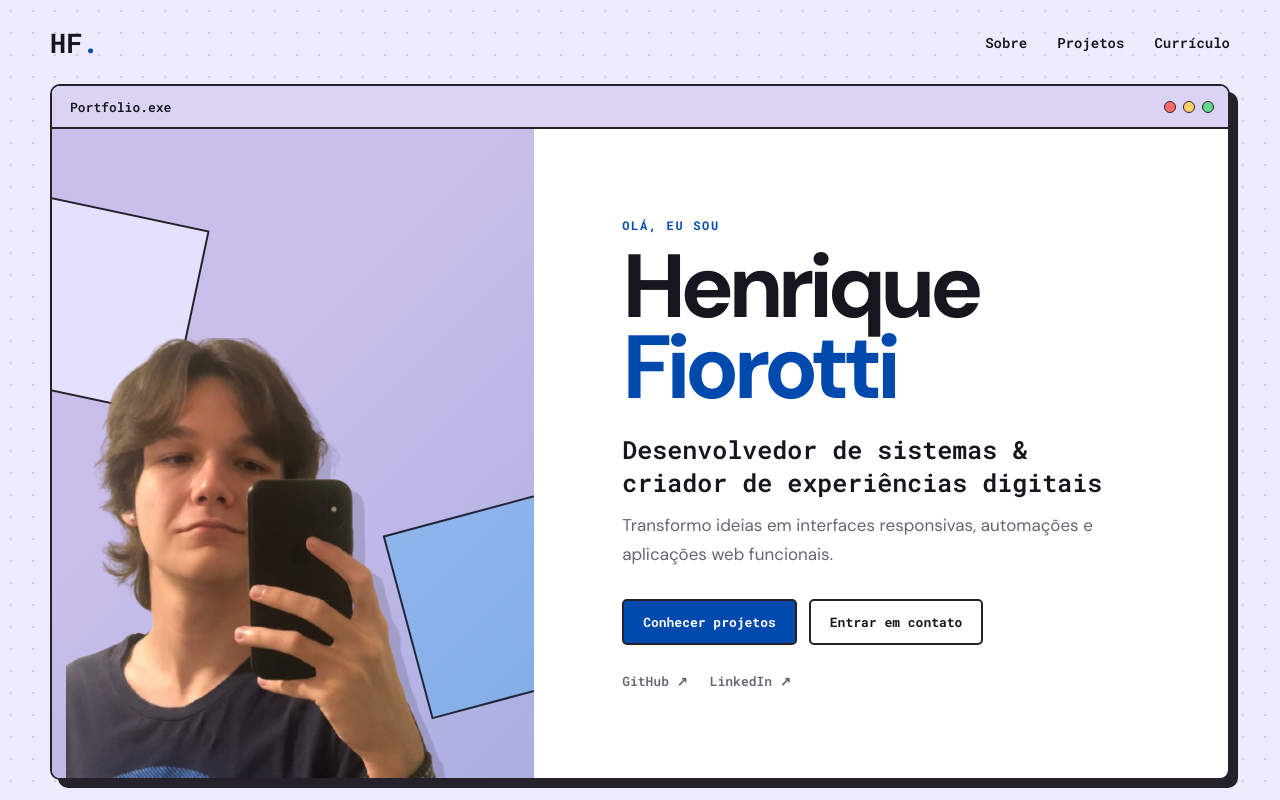
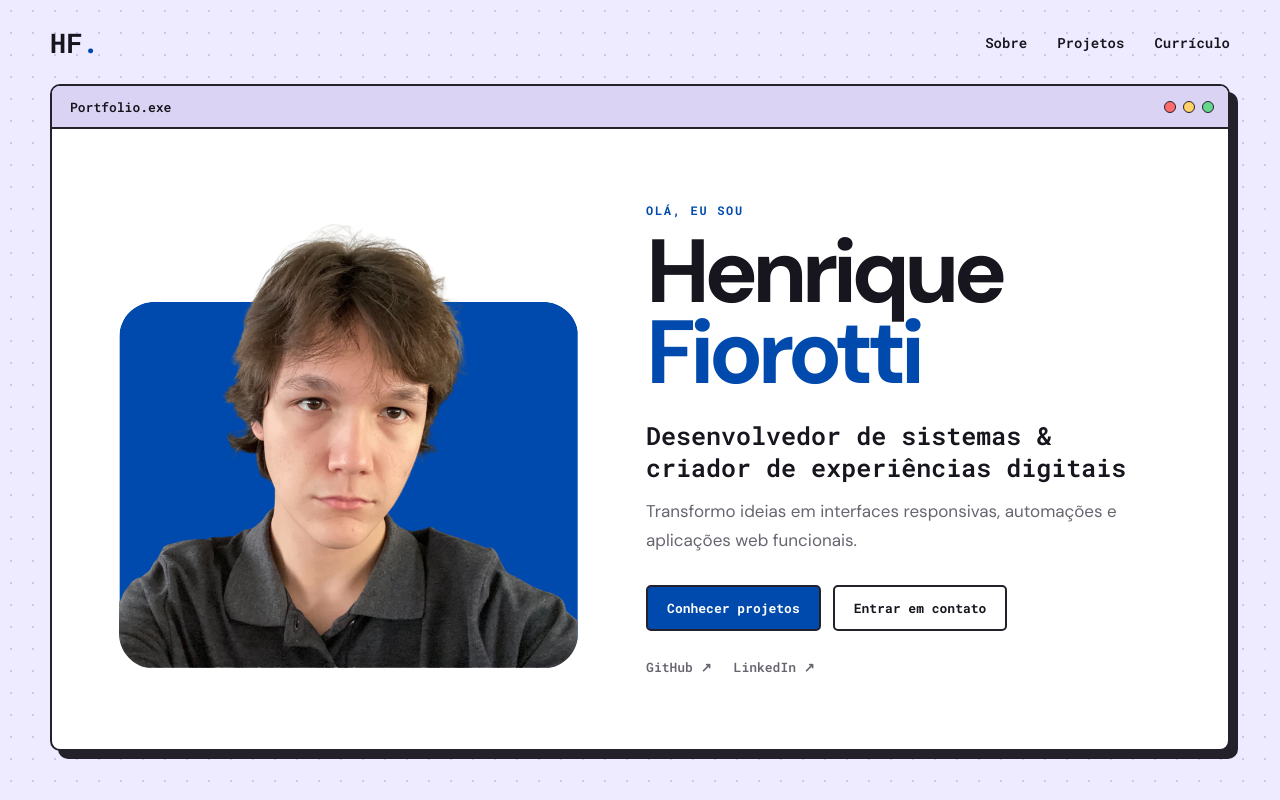
Before and after one commit to Henrique-Fiorotti/Portfolio_Henrique, a Next.js app: page / in a window 1280 px wide. Shown: the top 800 px of the page. Built offline with nearby package versions, Linux system fonts and the light colour scheme.

Commit message:
style: Changing images

```diff
--- a/app/globals.css
+++ b/app/globals.css
@@ -1,4 +1,5 @@
 @import url('https://fonts.googleapis.com/css2?family=DM+Sans:wght@400;500;600;700&family=Roboto+Mono:wght@400;500;600;700&display=swap');
+@import "tailwindcss";
 
 :root { --ink:#17151d; --muted:#696570; --blue:#004aad; --lavender:#eeeaff; --panel:#fff; --line:#24212b; --shadow:8px 8px 0 #24212b; }
 * { box-sizing:border-box; }
@@ -17,12 +18,12 @@ button { font:inherit; }
 .windowBar { height:43px; padding:0 14px 0 18px; display:flex; align-items:center; justify-content:space-between; border-bottom:2px solid var(--line); background:#dad3f4; }
 .windowTitle { font:600 13px 'Roboto Mono'; }
 .windowControls { display:flex; gap:7px; }.windowControls i { width:12px; height:12px; border:1.5px solid var(--line); border-radius:50%; background:#ff6b6b; }.windowControls i:nth-child(2){background:#ffd166}.windowControls i:nth-child(3){background:#65d68b}
-.hero { min-height:620px; display:grid; grid-template-columns:.82fr 1.18fr; }
-.portrait { position:relative; display:flex; align-items:flex-end; justify-content:center; overflow:hidden; background:#c9bfea; }
-.portrait::after { content:""; position:absolute; inset:0; background:linear-gradient(135deg,transparent 40%,rgba(0,74,173,.15)); }
-.portrait img { position:relative; z-index:2; width:min(94%,510px); max-height:590px; object-fit:contain; object-position:bottom; filter:drop-shadow(12px 10px 0 rgba(0,0,0,.13)); }
+.hero { min-height:620px; padding:clamp(36px,5vw,72px); display:grid; grid-template-columns:minmax(280px,.9fr) minmax(320px,1fr); align-items:center; justify-items:center; column-gap:clamp(32px,5vw,72px); }
+.portrait { position:relative; width:100%; display:flex; align-items:center; justify-content:center; overflow:hidden; background:transparent; }
+.portrait::after { content:none; }
+.portrait img { position:relative; z-index:2; width:min(100%,480px); max-height:460px; object-fit:contain; object-position:center; filter:none; }
 .portraitSquare { position:absolute; width:190px; height:190px; border:2px solid var(--line); transform:rotate(12deg); background:#e6e0ff; }.portraitSquare.one{left:-50px;top:80px}.portraitSquare.two{right:-60px;bottom:80px;transform:rotate(-15deg);background:#99bdf0}
-.heroContent { padding:clamp(42px,7vw,88px); display:flex; flex-direction:column; justify-content:center; }
+.heroContent { width:100%; max-width:560px; padding:0; display:flex; flex-direction:column; justify-content:center; }
 .eyebrow { margin:0 0 14px; font:700 12px 'Roboto Mono'; letter-spacing:.14em; text-transform:uppercase; }
 .hero h1 { margin:0; font:700 clamp(48px,7vw,92px)/.9 'DM Sans'; letter-spacing:-.065em; }.hero h1 span{color:var(--blue)}
 .role { max-width:600px; margin:26px 0 12px; font:600 clamp(18px,2vw,25px)/1.3 'Roboto Mono'; }
@@ -42,7 +43,7 @@ button { font:inherit; }
 .projectContent { flex:1;padding:30px;display:flex;flex-direction:column}.projectContent h3{margin:0;font-size:clamp(27px,3vw,38px);line-height:1}.projectSubtitle{color:var(--accent);font:600 14px 'Roboto Mono';}.projectContent>div:first-child>p:last-child{color:var(--muted);line-height:1.65}.projectSkills{margin-top:auto;padding-top:20px}.projectActions{margin-top:24px}.projectActions .primary{background:var(--accent)}
 .footer { padding-bottom:30px; }.footerContent { padding:clamp(32px,6vw,70px); display:grid; grid-template-columns:2fr 1fr; gap:70px; background:#17151d; color:white; }.footerContent .eyebrow{color:#9ec7ff}.footerEmail{display:inline-block;margin-top:25px;color:#bcd6ff;font:500 clamp(14px,2vw,20px) 'Roboto Mono';word-break:break-all}.footerLinks{display:grid;grid-template-columns:1fr 1fr;gap:18px;align-content:center;font:500 14px 'Roboto Mono'}.footerLinks a:hover{color:#9ec7ff}.copyright{text-align:center;margin:25px 0 0;color:var(--muted);font:500 12px 'Roboto Mono'}
 .resumePage{min-height:100vh;padding:45px 20px;background:#e9e7ed}.resumeToolbar,.resume{width:min(900px,100%);margin-inline:auto}.resumeToolbar{margin-bottom:18px;display:flex;justify-content:space-between;font:600 13px 'Roboto Mono'}.printHint{border:0;background:none;color:var(--muted)}.resume{padding:clamp(30px,7vw,75px);background:white;box-shadow:0 12px 45px #24212b25}.resumeHeader{display:flex;justify-content:space-between;gap:30px;padding-bottom:30px;border-bottom:3px solid var(--blue)}.resumeHeader p{margin:0;color:var(--blue);font:600 12px 'Roboto Mono';text-transform:uppercase}.resumeHeader h1{margin:8px 0 0;font-size:clamp(35px,6vw,57px);line-height:1}.resumeHeader address{display:flex;flex-direction:column;gap:8px;text-align:right;font:500 13px 'Roboto Mono';font-style:normal}.resumeHeader address a{color:var(--blue)}.resumeSection{margin-top:34px}.resumeSection h2{margin:0 0 14px;color:var(--blue);font:700 15px 'Roboto Mono';text-transform:uppercase;letter-spacing:.08em}.resumeSection p,.resumeSection li{line-height:1.65;color:#4e4b54}.resumeSection ul{margin:0;padding-left:19px}.resumeItem+ .resumeItem{margin-top:22px}.resumeItem h3{margin:0 0 8px}.resumeColumns{display:grid;grid-template-columns:1.4fr 1fr 1fr;gap:30px}
-@media (max-width:850px){.hero{grid-template-columns:1fr}.portrait{min-height:390px}.portrait img{height:420px}.heroContent{padding:45px 30px}.aboutGrid{grid-template-columns:1fr;gap:25px}.projectsGrid{grid-template-columns:1fr}.projectWindow:first-child{grid-column:auto}.projectWindow:first-child .projectCard{display:flex}.projectWindow:first-child .projectMedia{height:auto;aspect-ratio:16/10;border-right:0;border-bottom:2px solid var(--line)}.projectWindow:first-child .projectContent{padding:30px}.footerContent{grid-template-columns:1fr}.resumeColumns{grid-template-columns:1fr 1fr}}
-@media (max-width:620px){.container{width:min(100% - 24px,1180px)}.siteHeader{min-height:70px}.siteHeader nav{gap:14px;font-size:11px}.siteHeader nav a:nth-child(1){display:none}.window{border-radius:7px;box-shadow:4px 4px 0 var(--line)}.windowBar{height:38px}.windowControls i{width:10px;height:10px}.hero{min-height:auto}.portrait{min-height:330px}.portrait img{height:350px}.hero h1{font-size:50px}.heroActions{flex-direction:column}.heroActions .button{width:100%}.aboutSection,.projectsSection,.footer{padding-top:75px}.skillColumns{grid-template-columns:1fr;gap:28px}.sectionHeading{display:block}.sectionHeading>p{margin-top:18px}.projectContent{padding:24px 20px}.projectMedia video{display:none}.footerContent{gap:35px}.footerLinks{grid-template-columns:1fr}.resumePage{padding:20px 10px}.resumeToolbar{font-size:11px}.printHint{display:none}.resumeHeader{display:block}.resumeHeader address{margin-top:20px;text-align:left}.resumeColumns{grid-template-columns:1fr}}
+@media (max-width:850px){.hero{grid-template-columns:1fr;padding:38px 30px}.portrait img{max-height:380px}.heroContent{max-width:620px}.aboutGrid{grid-template-columns:1fr;gap:25px}.projectsGrid{grid-template-columns:1fr}.projectWindow:first-child{grid-column:auto}.projectWindow:first-child .projectCard{display:flex}.projectWindow:first-child .projectMedia{height:auto;aspect-ratio:16/10;border-right:0;border-bottom:2px solid var(--line)}.projectWindow:first-child .projectContent{padding:30px}.footerContent{grid-template-columns:1fr}.resumeColumns{grid-template-columns:1fr 1fr}}
+@media (max-width:620px){.container{width:min(100% - 24px,1180px)}.siteHeader{min-height:70px}.siteHeader nav{gap:14px;font-size:11px}.siteHeader nav a:nth-child(1){display:none}.window{border-radius:7px;box-shadow:4px 4px 0 var(--line)}.windowBar{height:38px}.windowControls i{width:10px;height:10px}.hero{min-height:auto;padding:28px 18px}.portrait img{max-height:320px}.hero h1{font-size:50px}.heroActions{flex-direction:column}.heroActions .button{width:100%}.aboutSection,.projectsSection,.footer{padding-top:75px}.skillColumns{grid-template-columns:1fr;gap:28px}.sectionHeading{display:block}.sectionHeading>p{margin-top:18px}.projectContent{padding:24px 20px}.projectMedia video{display:none}.footerContent{gap:35px}.footerLinks{grid-template-columns:1fr}.resumePage{padding:20px 10px}.resumeToolbar{font-size:11px}.printHint{display:none}.resumeHeader{display:block}.resumeHeader address{margin-top:20px;text-align:left}.resumeColumns{grid-template-columns:1fr}}
 @media (prefers-reduced-motion:reduce){html{scroll-behavior:auto}*,*::before,*::after{transition:none!important;animation:none!important}.projectMedia video{display:none}}
 @media print{.resumePage{padding:0;background:white}.resumeToolbar{display:none}.resume{width:100%;padding:25px;box-shadow:none}.resumeSection{margin-top:20px}}
--- a/app/page.tsx
+++ b/app/page.tsx
@@ -20,9 +20,7 @@ export default function Home() {
         <Window title="Portfolio.exe" className="heroWindow">
           <section className="hero">
             <div className="portrait" aria-hidden="true">
-              <span className="portraitSquare one" />
-              <span className="portraitSquare two" />
-              <img src="/images/IMG_0012-removebg-preview.png" alt="Henrique Fiorotti" />
+              <img className="mb-20" src="/images/user.svg" alt="Henrique Fiorotti" />
             </div>
             <div className="heroContent">
               <p className="eyebrow">Olá, eu sou</p>
--- a/data/portfolio.ts
+++ b/data/portfolio.ts
@@ -32,7 +32,7 @@ export const projects: Project[] = [
     subtitle: "Manutenção preditiva industrial, web, mobile e IoT",
     description:
       "Plataforma para monitoramento de máquinas e sensores, gestão de alertas e equipes, relatórios e assistência operacional por IA, com atualizações em tempo real.",
-    image: "https://raw.githubusercontent.com/Henrique-Fiorotti/orbis/main/public/orbis_dashboard_hero.svg",
+    image: "/images/orbis.svg",
     technologies: ["Next.js", "React", "TypeScript", "Tailwind", "Socket.IO", "IA"],
     site: "https://orbis-3td.com.br",
     repository: "https://github.com/Henrique-Fiorotti/orbis",
```
